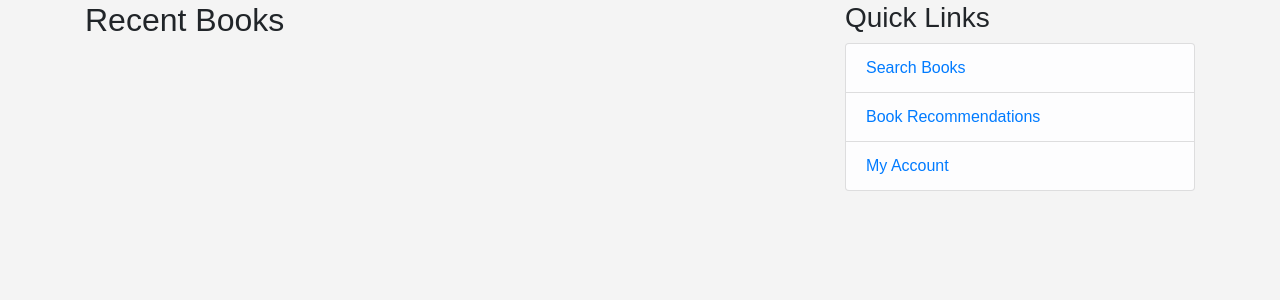
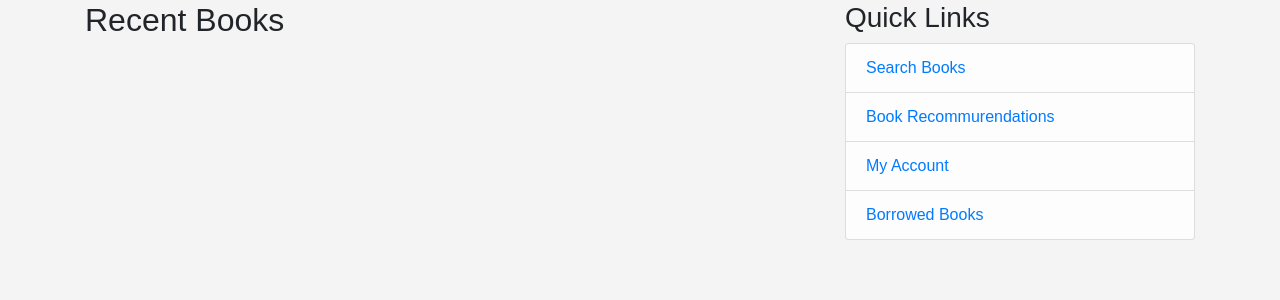
Before and after one commit to SnazzyNivesh522/Library-Management-System, a Flask app: page /home in a window 1280 px wide. Shown: the part 135-435 px from the top of the page. Run offline with Flask 3, Linux system fonts and the light colour scheme; the visitor is signed in with stand-in values (Sample User, id 1); data that the repository does not hold is empty; some libraries are stand-ins or nearby versions.

Commit message:
updated user page to show borrowed books page link

```diff
--- a/app/templates/home.html
+++ b/app/templates/home.html
@@ -23,8 +23,9 @@
                 <ul class="list-group">
                     <li class="list-group-item list-group-item-light"><a href="{{ url_for('books.search') }}">Search Books</a></li>
                     {% if current_user.is_authenticated %}
-                        <li class="list-group-item list-group-item-light"><a href="{{ url_for('books.recommendations') }}">Book Recommendations</a></li>
+                        <li class="list-group-item list-group-item-light"><a href="{{ url_for('books.recommendations') }}">Book Recommurendations</a></li>
                         <li class="list-group-item list-group-item-light"><a href="{{ url_for('users.account') }}">My Account</a></li>
+                        <li class="list-group-item list-group-item-light"><a href="{{url_for('users.user_books',username=current_user.username)}}">Borrowed Books</a></li>
                     {% else %}
                         <li class="list-group-item list-group-item-light"><a href="{{ url_for('auth.login') }}">Login</a></li>
                         <li class="list-group-item list-group-item-light"><a href="{{ url_for('auth.register') }}">Register</a></li>
```
Also changed, not shown: instance/site.db.
